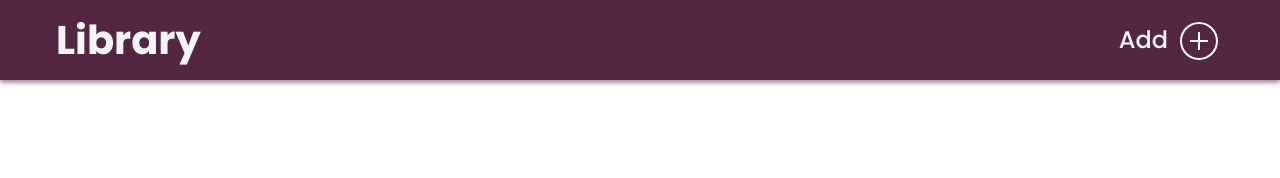
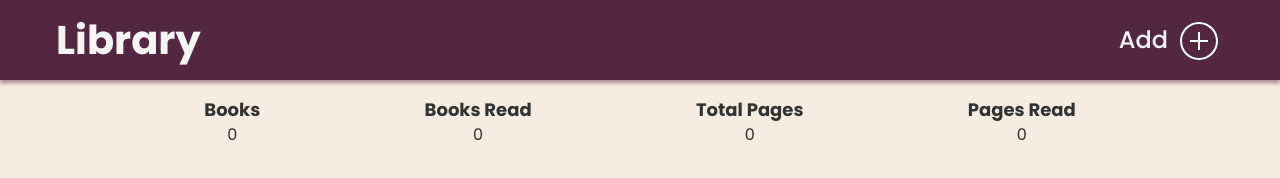
Before and after one commit to Ewest80/library, a plain HTML site: page index.html in a window 1280 px wide. Drawn offline with Linux system fonts and the light colour scheme.

Commit message:
Add library info

```diff
--- a/css/style.css
+++ b/css/style.css
@@ -57,6 +57,7 @@ body {
   line-height: 1.5;
   font-family: var(--ff-body);
   font-size: var(--fs-body);
+  background-color: var(--clr-primary-bg-light);
 }
 
 /* Set shorter line heights on headings and interactive elements */
@@ -131,6 +132,18 @@ textarea:not([rows]) {
   height: 48px;
 }
 
+/* Library Info */
+.library-info {
+  padding: 1rem;
+}
+
+.library-info > .container {
+  display: flex;
+  justify-content: space-evenly;
+  align-items: center;
+  gap: 1rem;
+}
+
 /* Container */
 .container {
   max-width: 1200px;
--- a/index.html
+++ b/index.html
@@ -23,6 +23,25 @@
       </div>
     </header>
 
-
+    <section class="library-info">
+      <div class="container">
+        <div class="info text-primary-dark text-center">
+          <p class="fs-body-lg fw-bold">Books</p>
+          <p id="books">0</p>
+        </div>
+        <div class="info text-primary-dark text-center">
+          <p class="fs-body-lg fw-bold">Books Read</p>
+          <p id="booksRead">0</p>
+        </div>
+        <div class="info text-primary-dark text-center">
+          <p class="fs-body-lg fw-bold">Total Pages</p>
+          <p id="totalPages">0</p>
+        </div>
+        <div class="info text-primary-dark text-center">
+          <p class="fs-body-lg fw-bold">Pages Read</p>
+          <p id="pagesRead">0</p>
+        </div>
+      </div>
+    </section>
   </body>
 </html>
```
